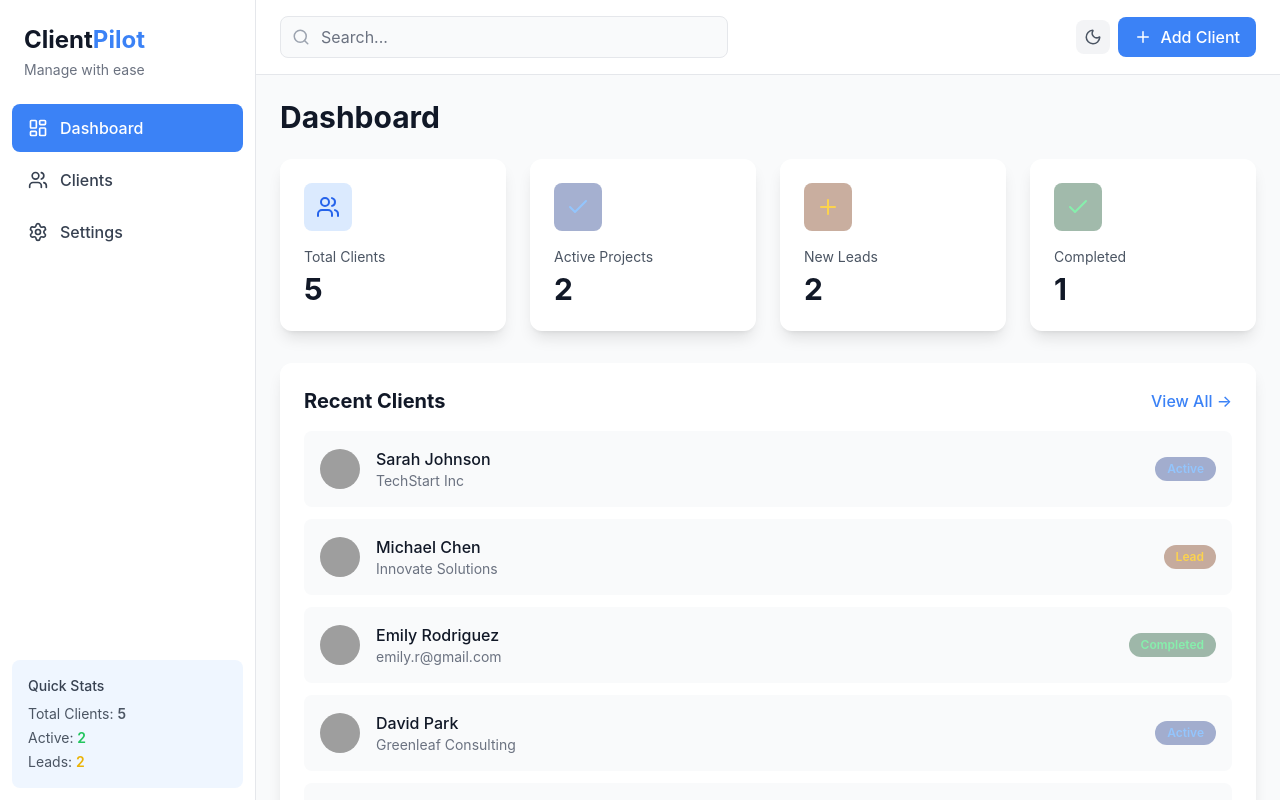
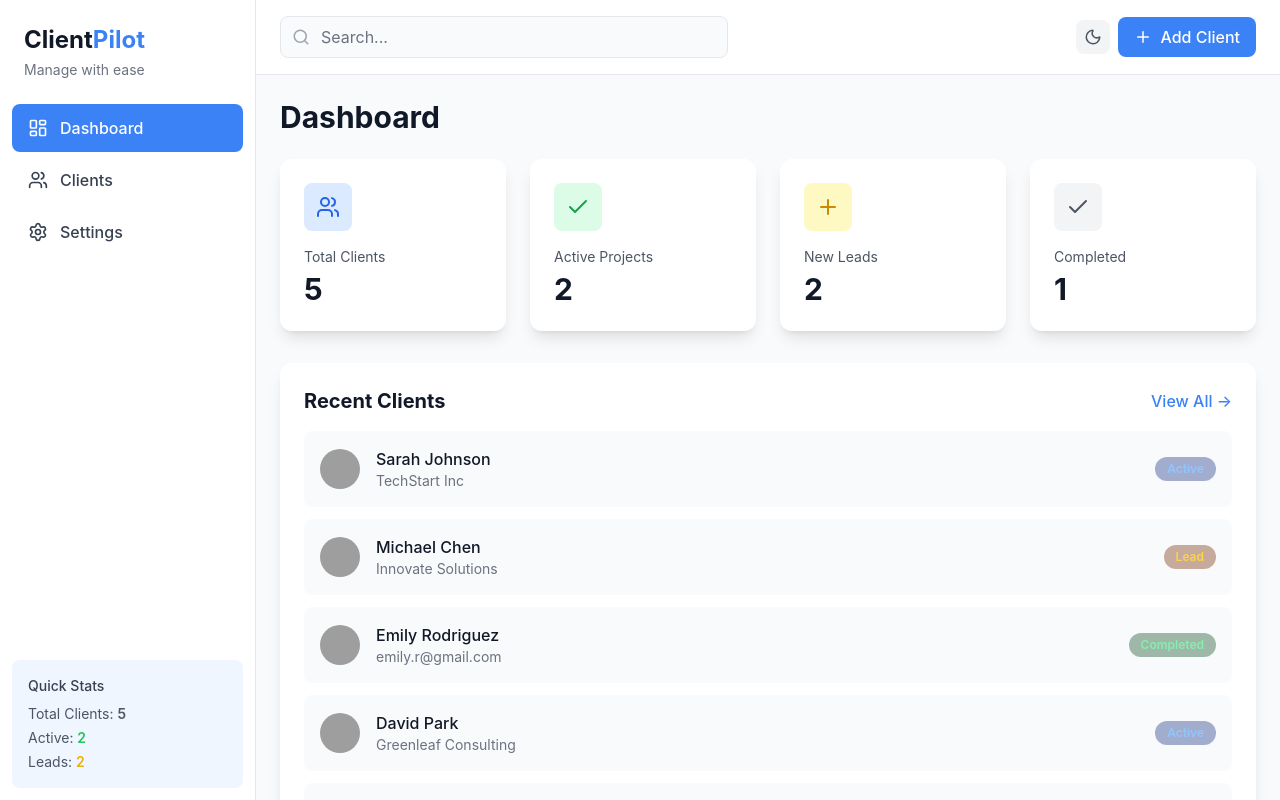
Before and after one commit to Idraezy/client-pilot, a React (Vite) app: page / in a window 1280 px wide. Built offline with nearby package versions, Linux system fonts and the light colour scheme; grey boxes are pictures that could not be loaded.

Commit message:
Update Dashboard.tsx

```diff
--- a/src/components/Dashboard.tsx
+++ b/src/components/Dashboard.tsx
@@ -1,10 +1,11 @@
-// components/Dashboard.tsx - UPDATED
+// components/Dashboard.tsx - RESPONSIVE UPDATE
+
 import { motion } from 'framer-motion';
 import { Users, Check, Plus } from 'lucide-react';
 import { useTheme } from '../ThemeContext';
 import type { Client, Stats } from '../types';
 import { StatusBadge } from './StatusBadge';
-import { ProfileAvatar } from './ProfileAvatar'
+import { ProfileAvatar } from './ProfileAvatar';
 
 interface DashboardProps {
   stats: Stats;
@@ -27,13 +28,14 @@ export function Dashboard({ stats, clients, onViewClients }: DashboardProps) {
       initial={{ opacity: 0, y: 20 }}
       animate={{ opacity: 1, y: 0 }}
       exit={{ opacity: 0, y: -20 }}
-      className="p-6"
+      className="p-4 md:p-6"
     >
-      <h2 className={`text-3xl font-bold mb-6 ${darkMode ? 'text-white' : 'text-gray-900'}`}>
+      <h2 className={`text-2xl md:text-3xl font-bold mb-4 md:mb-6 ${darkMode ? 'text-white' : 'text-gray-900'}`}>
         Dashboard
       </h2>
 
-      <div className="grid grid-cols-1 md:grid-cols-2 lg:grid-cols-4 gap-6 mb-8">
+      {/* Stat Cards - Responsive Grid */}
+      <div className="grid grid-cols-2 lg:grid-cols-4 gap-3 md:gap-6 mb-6 md:mb-8">
         {statCards.map((stat, index) => (
           <motion.div
             key={stat.label}
@@ -41,66 +43,66 @@ export function Dashboard({ stats, clients, onViewClients }: DashboardProps) {
             animate={{ opacity: 1, y: 0 }}
             transition={{ delay: index * 0.1 }}
             whileHover={{ y: -4 }}
-            className={`p-6 rounded-xl ${
+            className={`p-4 md:p-6 rounded-xl ${
               darkMode ? 'bg-gray-800' : 'bg-white'
             } shadow-lg`}
           >
-            <div className="flex items-center justify-between mb-4">
-              <div className={`p-3 rounded-lg ${
+            <div className="flex items-center justify-between mb-3 md:mb-4">
+              <div className={`p-2 md:p-3 rounded-lg ${
                 stat.color === 'blue' ? 'bg-blue-100 text-blue-600' :
-                stat.color === 'green' ? 'bg-blue-900/40 text-blue-300' :
-                stat.color === 'yellow' ? 'bg-amber-900/40 text-amber-300' :
-                    'bg-green-900/40 text-green-300'
+                stat.color === 'green' ? 'bg-green-100 text-green-600' :
+                stat.color === 'yellow' ? 'bg-yellow-100 text-yellow-600' :
+                'bg-gray-100 text-gray-600'
               }`}>
-                <stat.icon size={24} />
+                <stat.icon size={20} className="md:w-6 md:h-6" />
               </div>
             </div>
-            <p className={`text-sm ${darkMode ? 'text-gray-400' : 'text-gray-600'} mb-1`}>
+            <p className={`text-xs md:text-sm ${darkMode ? 'text-gray-400' : 'text-gray-600'} mb-1`}>
               {stat.label}
             </p>
-            <p className={`text-3xl font-bold ${darkMode ? 'text-white' : 'text-gray-900'}`}>
+            <p className={`text-2xl md:text-3xl font-bold ${darkMode ? 'text-white' : 'text-gray-900'}`}>
               {stat.value}
             </p>
           </motion.div>
         ))}
       </div>
 
-      <div className={`p-6 rounded-xl ${darkMode ? 'bg-gray-800' : 'bg-white'} shadow-lg`}>
+      {/* Recent Clients */}
+      <div className={`p-4 md:p-6 rounded-xl ${darkMode ? 'bg-gray-800' : 'bg-white'} shadow-lg`}>
         <div className="flex items-center justify-between mb-4">
-          <h3 className={`text-xl font-bold ${darkMode ? 'text-white' : 'text-gray-900'}`}>
+          <h3 className={`text-lg md:text-xl font-bold ${darkMode ? 'text-white' : 'text-gray-900'}`}>
             Recent Clients
           </h3>
           <motion.button
             whileHover={{ scale: 1.05 }}
             whileTap={{ scale: 0.95 }}
             onClick={onViewClients}
-            className="text-blue-500 hover:text-blue-600 font-medium"
+            className="text-sm md:text-base text-blue-500 hover:text-blue-600 font-medium"
           >
             View All →
           </motion.button>
         </div>
-        <div className="space-y-3">
+        <div className="space-y-2 md:space-y-3">
           {clients.slice(0, 5).map((client) => (
             <motion.div
               key={client.id}
               whileHover={{ x: 4 }}
-              className={`flex items-center justify-between p-4 rounded-lg ${
+              className={`flex items-center justify-between p-3 md:p-4 rounded-lg ${
                 darkMode ? 'bg-gray-700' : 'bg-gray-50'
               }`}
             >
-              <div className="flex items-center gap-4">
-                {/* UPDATED: Use ProfileAvatar component */}
+              <div className="flex items-center gap-3 md:gap-4 min-w-0 flex-1">
                 <ProfileAvatar
                   name={client.name}
                   profileImage={client.profileImage}
                   size="sm"
                   status={client.status}
                 />
-                <div>
-                  <p className={`font-medium ${darkMode ? 'text-white' : 'text-gray-900'}`}>
+                <div className="min-w-0 flex-1">
+                  <p className={`font-medium truncate ${darkMode ? 'text-white' : 'text-gray-900'}`}>
                     {client.name}
                   </p>
-                  <p className={`text-sm ${darkMode ? 'text-gray-400' : 'text-gray-500'}`}>
+                  <p className={`text-xs md:text-sm truncate ${darkMode ? 'text-gray-400' : 'text-gray-500'}`}>
                     {client.company || client.email}
                   </p>
                 </div>
```
